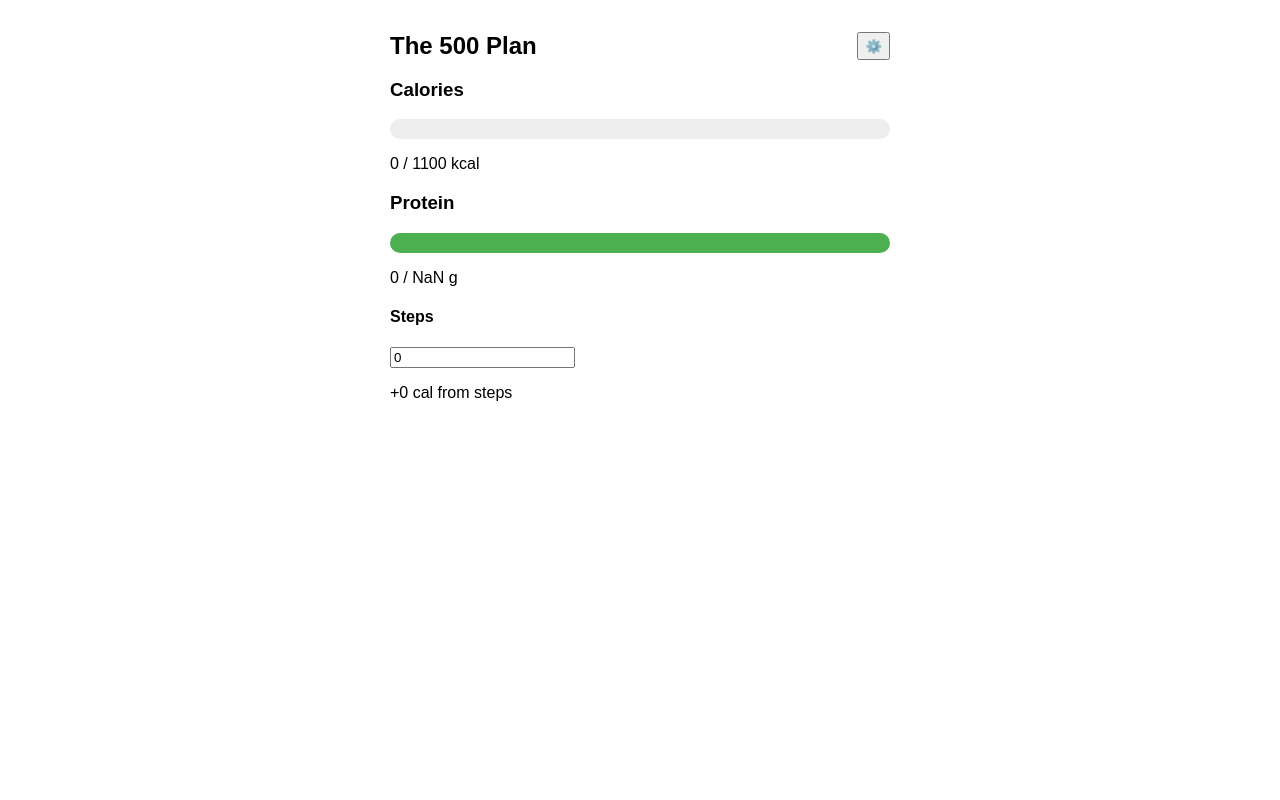
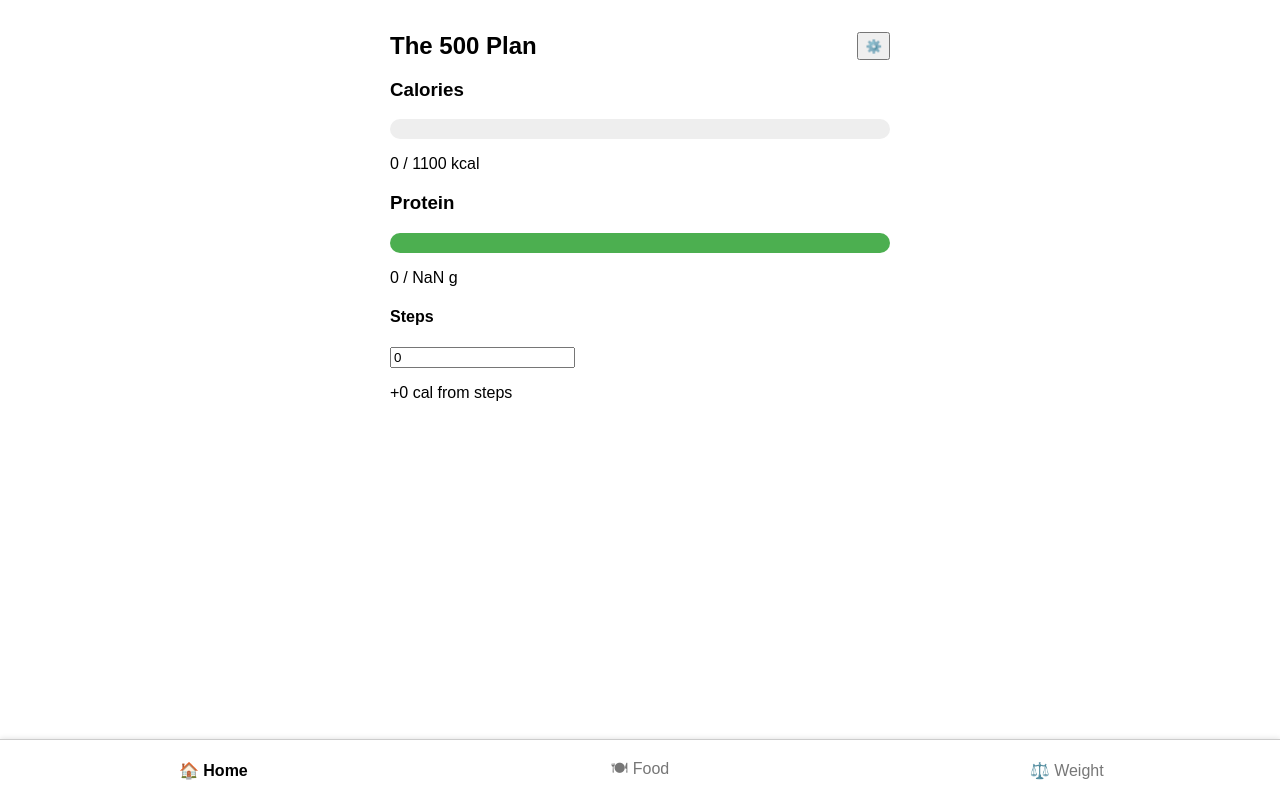
Before and after one commit to j219d/The-500-Plan, a React (Create React App) app: page / in a window 1280 px wide. Both pictures are taken after typing "Sample", "Sample", "Sample" into the empty fields and a click on the button "Save & Start". Built offline with nearby package versions, Linux system fonts and the light colour scheme.

Commit message:
Update App.js

```diff
--- a/src/App.js
+++ b/src/App.js
@@ -266,6 +266,58 @@ function App() {
           <p>+{caloriesFromSteps} cal from steps</p>
         </>
       )}
+
+      <div style={{
+        position: "fixed",
+        bottom: 0,
+        left: 0,
+        right: 0,
+        display: "flex",
+        justifyContent: "space-around",
+        alignItems: "center",
+        background: "#fff",
+        borderTop: "1px solid #ccc",
+        height: 60,
+        boxShadow: "0 -1px 5px rgba(0,0,0,0.1)"
+      }}>
+        <button
+          style={{
+            flex: 1,
+            padding: 10,
+            fontSize: 16,
+            background: "none",
+            border: "none",
+            color: screen === "home" ? "#000" : "#777",
+            fontWeight: screen === "home" ? "bold" : "normal"
+          }}
+          onClick={() => setScreen("home")}
+        >🏠 Home</button>
+        <button
+          style={{
+            flex: 1,
+            padding: 10,
+            fontSize: 16,
+            background: "none",
+            border: "none",
+            color: screen === "food" ? "#000" : "#777",
+            fontWeight: screen === "food" ? "bold" : "normal"
+          }}
+          onClick={() => setScreen("food")}
+        >🍽 Food</button>
+        <button
+          style={{
+            flex: 1,
+            padding: 10,
+            fontSize: 16,
+            background: "none",
+            border: "none",
+            color: screen === "weight" ? "#000" : "#777",
+            fontWeight: screen === "weight" ? "bold" : "normal"
+          }}
+          onClick={() => setScreen("weight")}
+        >⚖️ Weight</button>
+      </div>
+
     </div>
   );
 }
```
